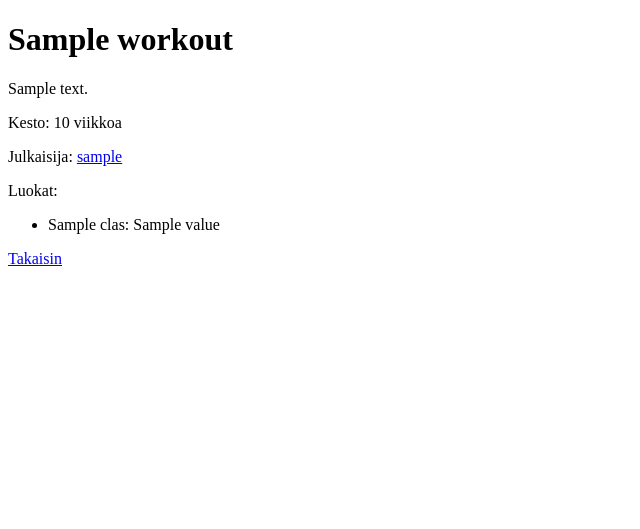
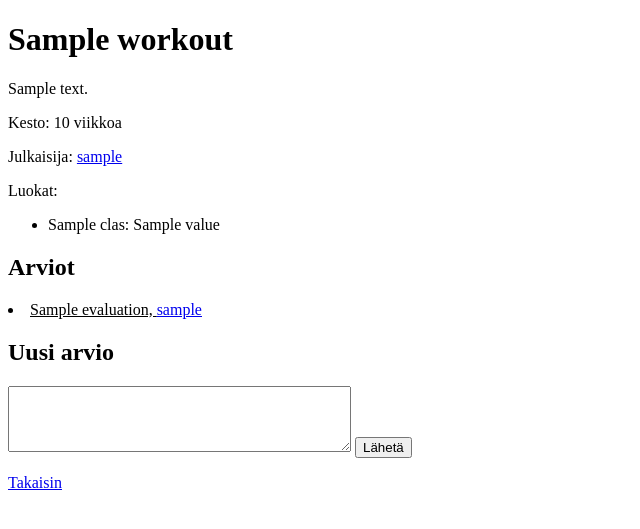
Before and after one commit to stella659/treeniohjelmat, a Flask app: template templates/show_workout.html in a window 1280 px wide. Shown: the top 529 px of the page, without its empty margins (0-640 px from the left). Run offline with Flask 3, Linux system fonts and the light colour scheme; the template is opened without the code that fills it: most values are stand-ins (such as "Sample title", 1, 10 or a date in 2020).

Commit message:
Add evaluation feature

```diff
--- a/app.py
+++ b/app.py
@@ -44,7 +44,8 @@ def show_workout(workout_id):
     if not workout:
         abort(404)
     classes = workouts.get_classes(workout_id)
-    return render_template("show_workout.html", workout=workout, classes=classes)
+    evaluations = workouts.get_evaluations(workout_id)
+    return render_template("show_workout.html", workout=workout, classes=classes, evaluations=evaluations)
 
 @app.route("/new_workout")
 def new_workout():
@@ -82,6 +83,20 @@ def create_workout():
     workouts.add_workout(title, description, duration, user_id, classes)
 
     return redirect("/")
+
+@app.route("/create_evaluation", methods=["POST"])
+def create_evaluation():
+    require_login()
+
+    workout_id = request.form.get('workout_id')
+    user_id = session["user_id"]
+    evaluation = request.form["evaluation"]
+    if not evaluation or len(evaluation) > 1000:
+        abort(403)
+
+    workouts.add_evaluation(workout_id, user_id, evaluation)
+
+    return redirect("/workout/" + str(workout_id))
 
 @app.route("/edit_workout/<int:workout_id>")
 def edit_workout(workout_id):
--- a/schema.sql
+++ b/schema.sql
@@ -12,6 +12,13 @@ CREATE TABLE workouts(
     user_id INTEGER REFERENCES users
 );
 
+CREATE TABLE evaluations (
+    id INTEGER REFERENCES workouts,
+    user_id INTEGER REFERENCES users,
+    workout_id INTEGER REFERENCES workouts,
+    evaluation INTEGER
+);
+
 CREATE TABLE classes(
     id INTEGER PRIMARY KEY,
     title TEXT,
--- a/templates/show_workout.html
+++ b/templates/show_workout.html
@@ -24,13 +24,27 @@
     </p>
         {% if classes %}
 
-    <p>Luokat:</p>
+    <p>
+        Luokat:
         <ul>
             {% for class in classes %}
             <li>{{ class.title}}: {{ class.value }}</li>
             {% endfor %}
         </ul>
-        {% endif %}
+    </p>
+    {% endif %}
+    <h2>Arviot</h2>
+    <u>
+        {% for evaluation in evaluations %}
+        <li>{{ evaluation.evaluation }}, <a href="/user/{{ evaluation.user_id }}">{{ evaluation.username }}</a></li>
+        {% endfor %}
+    </u>
+    <h2>Uusi arvio</h2>
+    <form action="/create_evaluation" method="post">
+        <textarea name="evaluation" rows="4" cols="40" maxlength="1000" required></textarea>
+        <input type="hidden" name="workout_id" value="{{ workout.id }}" />
+        <input type="submit" value="Lähetä" />
+    </form>
     <p>
         <a href="/">Takaisin</a>
     </p>
```
Also changed, not shown: workouts.py (+17 -0 lines).
